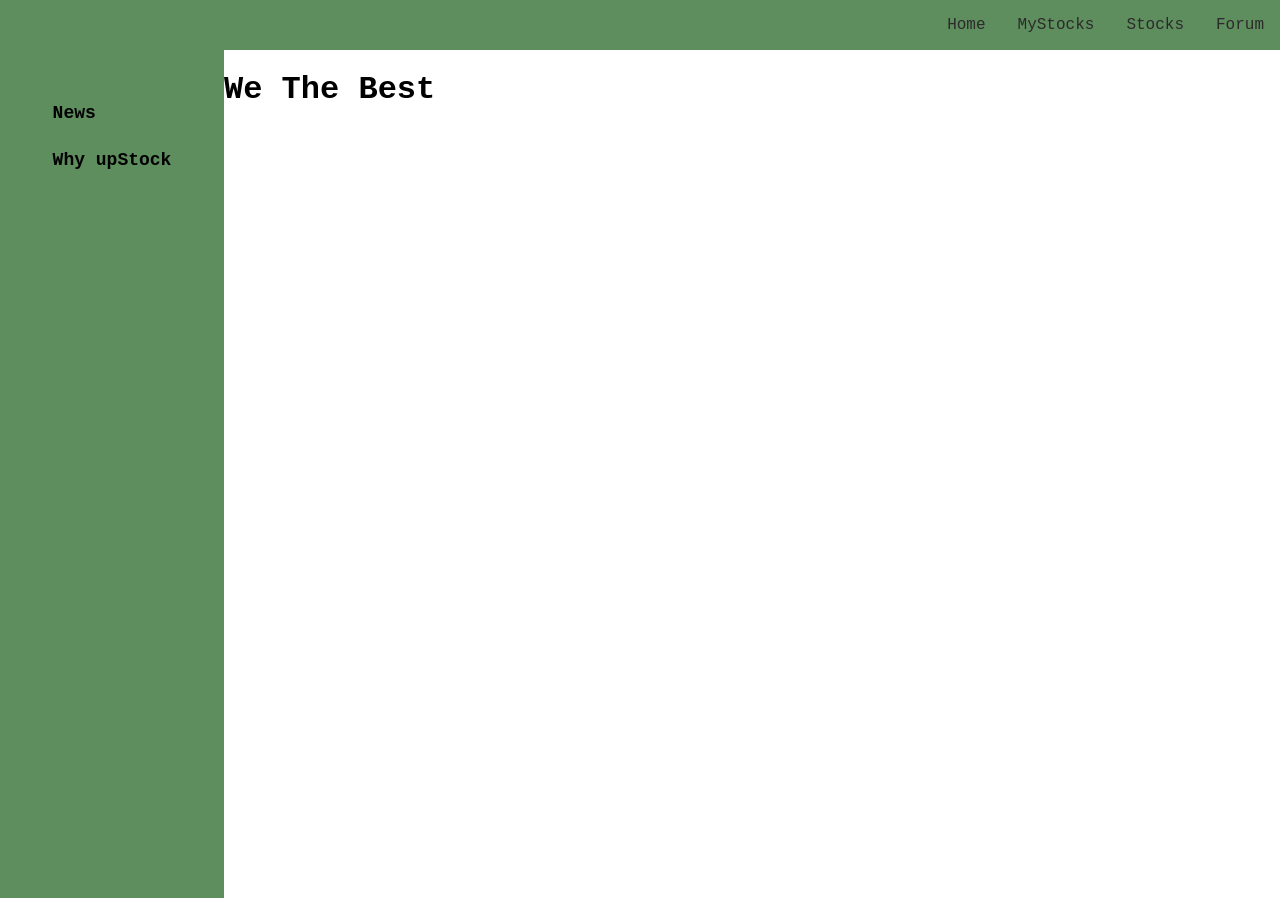
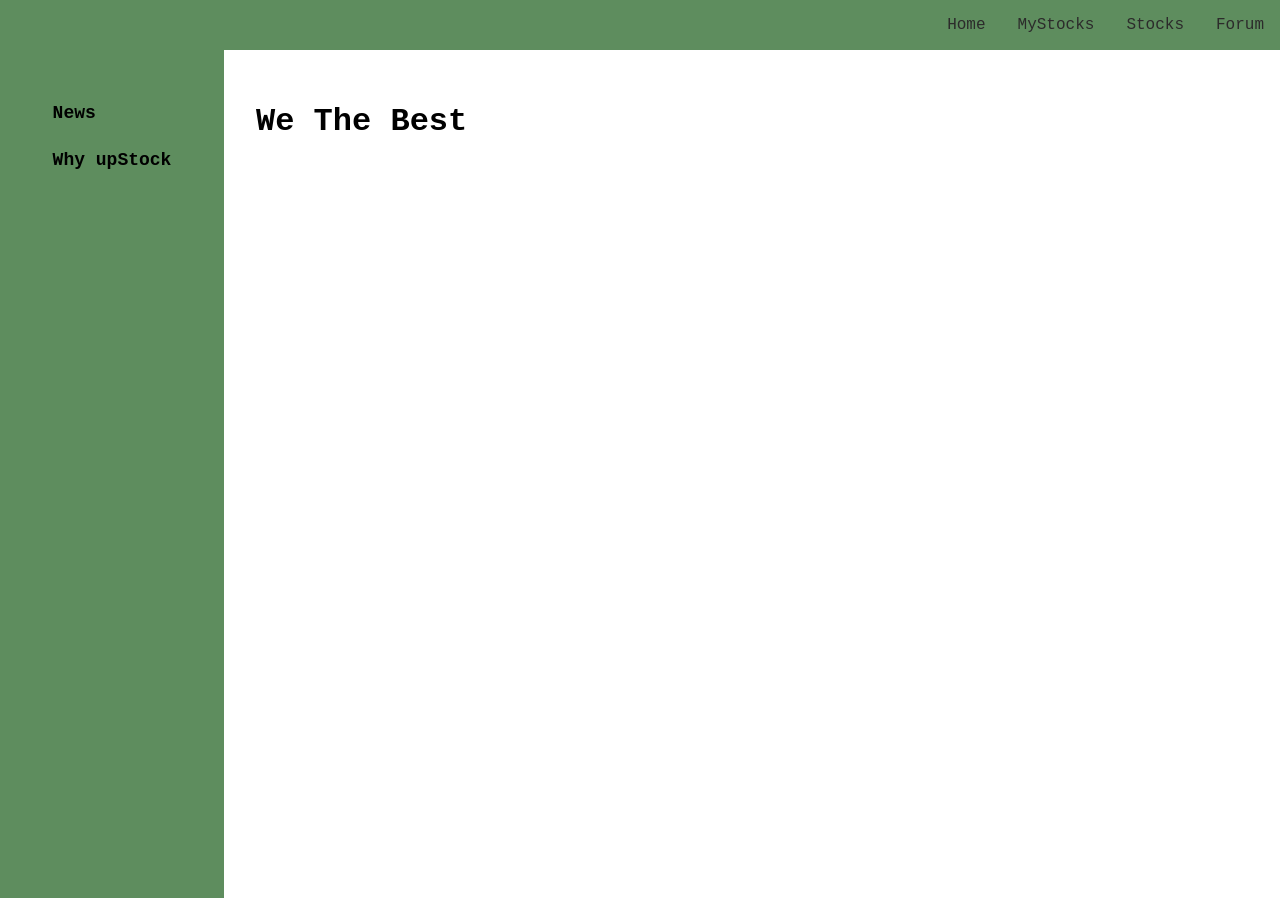
Before and after one commit to YouFaraj/upStock, a React (Create React App) app: page / in a window 1280 px wide. Built offline with nearby package versions, Linux system fonts and the light colour scheme.

Commit message:
updated margin for info

```diff
--- a/src/Components/HomePage/SubComponents/Info/Info.jsx
+++ b/src/Components/HomePage/SubComponents/Info/Info.jsx
@@ -1,9 +1,11 @@
 import React from "react";
 import News from "./News/News.jsx";
 import WhyUpStock from "./WhyUpStock/WhyUpStock.jsx";
-
+import Styles from './Info.module.css';
 const Info = ({ name }) => {
-  return name === "news" ? <News /> : <WhyUpStock />;
+  return (
+  <div className={Styles.infoContainer}>{ name === "news" ? <News /> : <WhyUpStock /> }</div>
+  )
 };
 
 export default Info;
--- a/src/Components/HomePage/SubComponents/Info/Info.module.css
+++ b/src/Components/HomePage/SubComponents/Info/Info.module.css
@@ -0,0 +1,3 @@
+.infoContainer {
+  margin: 2rem;
+}
```
Also changed, not shown: 1 other file (tests, documents, lock files or other folders).
